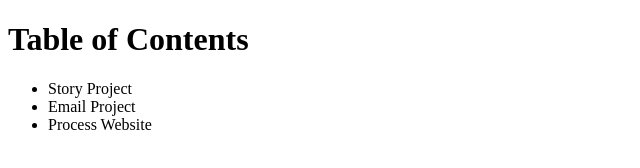
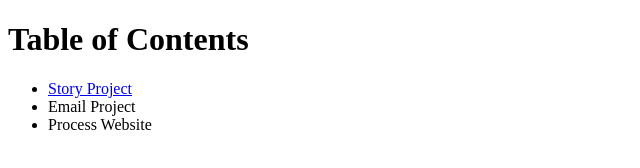
Before and after one commit to gabriellechang/gabriellechang.github.io, a plain HTML site: page index.html in a window 1280 px wide. Shown: the full height of the page, 0-640 px from the left. Drawn offline with Linux system fonts and the light colour scheme.

Commit message:
Link
Add a link

```diff
--- a/index.html
+++ b/index.html
@@ -9,7 +9,7 @@
 <h1>Table of Contents</h1>
 <nav>
 	<ul>
-    	<li>Story Project</li>
+    	<li><a href="#">Story Project</a></li>
     	<li>Email Project</li>
     	<li>Process Website</li>
     </ul>
```
